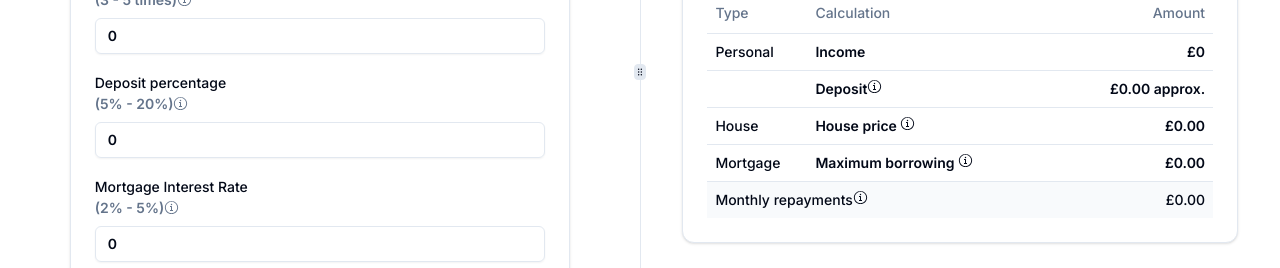
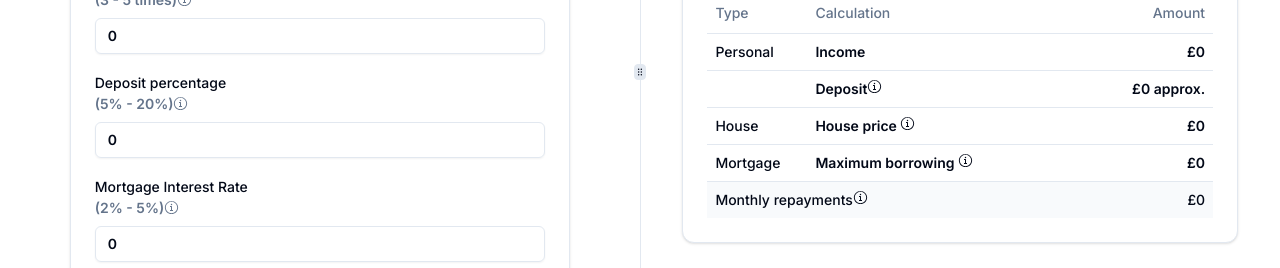
Before and after one commit to ummagohil/Buy-a-Home, a Next.js app: page / in a window 1280 px wide. Shown: the part 328-596 px from the top of the page. Built offline with nearby package versions, Linux system fonts and the light colour scheme.

Commit message:
commas in numbers

```diff
--- a/components/Output.tsx
+++ b/components/Output.tsx
@@ -50,6 +50,14 @@ export default function Output({
       ></path>
     </svg>
   );
+  const incomeParsed = Number(income).toLocaleString();
+  const depositParsed = Number(deposit.toFixed(2)).toLocaleString();
+  const housePriceParsed = Number(housePrice.toFixed(2)).toLocaleString();
+  const maxBorrowParsed = Number(maxBorrow.toFixed(2)).toLocaleString();
+  const monthlyRepaymentsParsed = Number(
+    monthlyRepayments.toFixed(2)
+  ).toLocaleString();
+
   return (
     <Card>
       <CardHeader>
@@ -75,7 +83,7 @@ export default function Output({
               <TableCell className="font-medium">Personal</TableCell>
               <TableCell>Income</TableCell>
               <TableCell></TableCell>
-              <TableCell className="text-right">£{income}</TableCell>
+              <TableCell className="text-right">£{incomeParsed}</TableCell>
             </TableRow>
             <TableRow>
               <TableCell className="font-medium"></TableCell>
@@ -92,7 +100,7 @@ export default function Output({
               </TableCell>
               <TableCell></TableCell>
               <TableCell className="text-right">
-                £{deposit.toFixed(2)} approx.
+                £{depositParsed} approx.
               </TableCell>
             </TableRow>
             <TableRow>
@@ -109,9 +117,7 @@ export default function Output({
                 </TooltipProvider>
               </TableCell>
               <TableCell></TableCell>
-              <TableCell className="text-right">
-                £{housePrice.toFixed(2)}
-              </TableCell>
+              <TableCell className="text-right">£{housePriceParsed}</TableCell>
             </TableRow>
             <TableRow>
               <TableCell className="font-medium">Mortgage</TableCell>
@@ -127,9 +133,7 @@ export default function Output({
                 </TooltipProvider>
               </TableCell>
               <TableCell></TableCell>
-              <TableCell className="text-right">
-                £{maxBorrow.toFixed(2)}
-              </TableCell>
+              <TableCell className="text-right">£{maxBorrowParsed}</TableCell>
             </TableRow>
           </TableBody>
 
@@ -153,7 +157,7 @@ export default function Output({
                 </TooltipProvider>
               </TableCell>
               <TableCell className="text-right">
-                £{monthlyRepayments.toFixed(2)}
+                £{monthlyRepaymentsParsed}
               </TableCell>
             </TableRow>
           </TableFooter>
@@ -162,4 +166,3 @@ export default function Output({
     </Card>
   );
 }
-// to do: type checking everything is a number, instead of parsing
```
